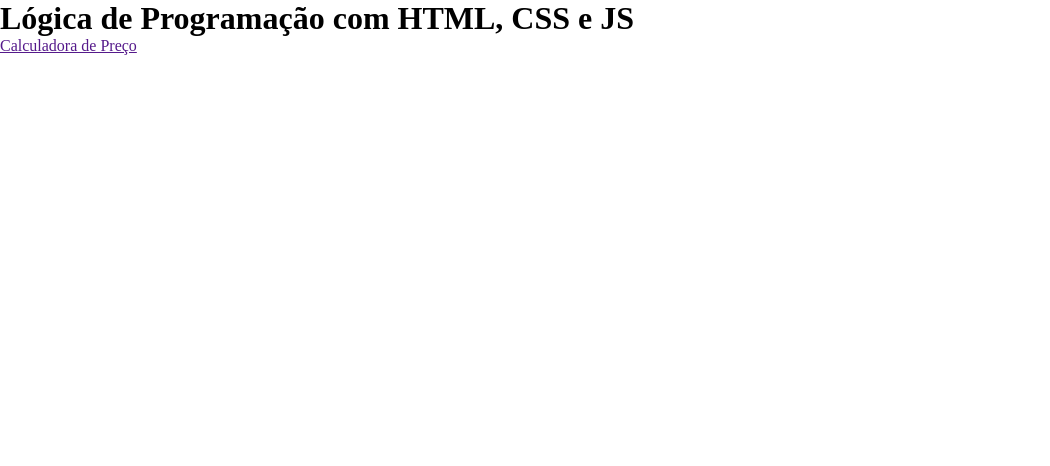
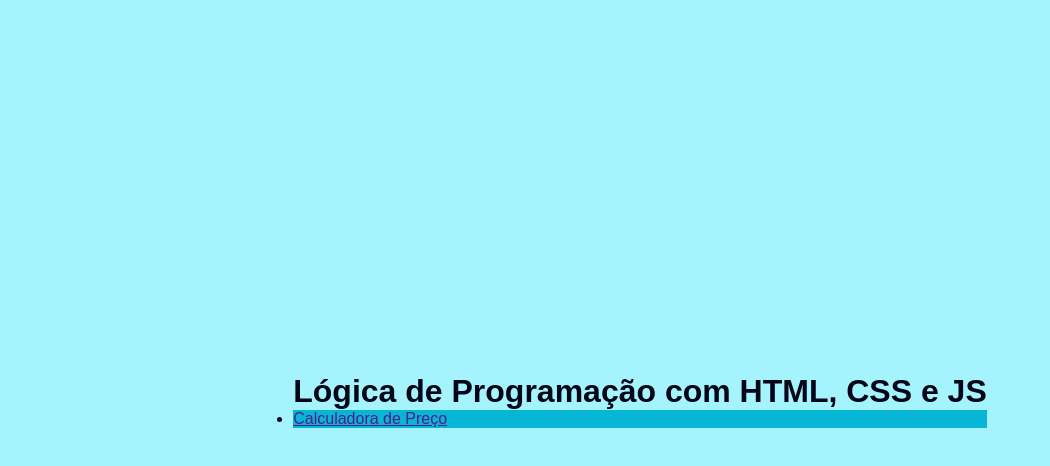
Before and after one commit to pipocapixel/atividade-9, a plain HTML site: page index.html in a window 1280 px wide. Shown: the whole page, without its empty margins (0-1050 px from the left). Drawn offline with Linux system fonts and the light colour scheme.

Commit message:
style add body and nav styles

```diff
--- a/style.css
+++ b/style.css
@@ -2,4 +2,25 @@
     margin: 0;
     padding: 0;
     box-sizing: border-box;
+    font-family: sans-serif;
 }
+
+:root{
+    --main-fundo:#a5f3fc;
+    --text-color:#020617;
+    --nav-fundo:#06b6d4;
+}
+
+body{
+    background: var(--main-fundo);
+    color: var(--text-color);
+    display: flex;
+    flex-direction: column;
+    height: 100svh;
+    justify-content: center;
+    align-items: center;
+}
+
+nav{
+    background: var(--nav-fundo);
+}
```
